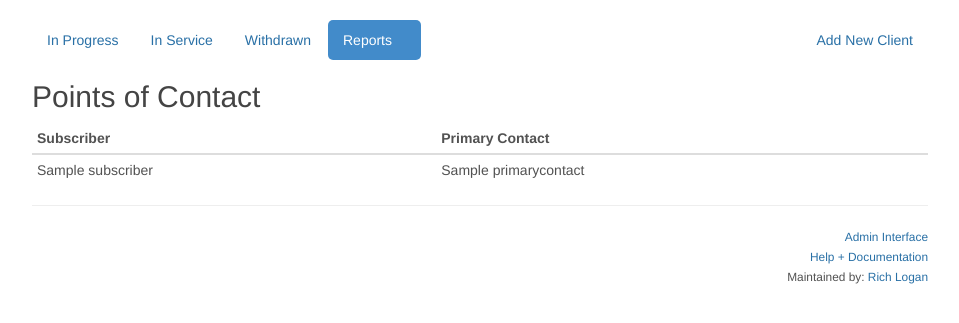
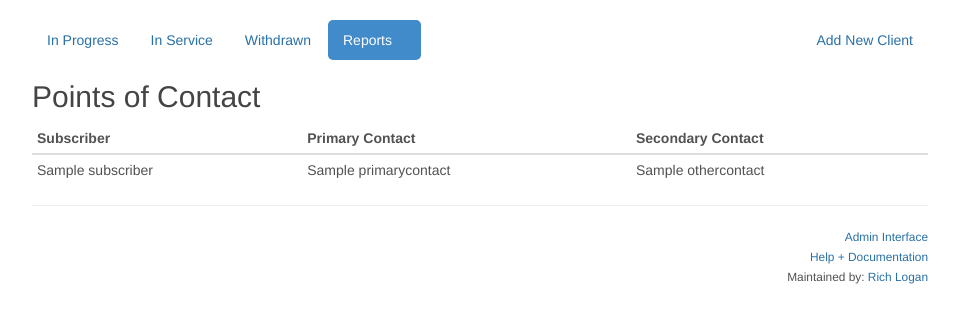
Before and after one commit to chochoa/NetworkServicesDashboard, a Flask app: template networkServicesDashboard/templates/corporateNetwork/dmz/contacts.html in a window 1280 px wide. Shown: the part 185-508 px from the top of the page, without its empty margins (160-1119 px from the left). Run offline with Flask 2, Linux system fonts and the light colour scheme; the template is opened without the code that fills it: most values are stand-ins (such as "Sample title", 1, 10 or a date in 2020); parts of the project's set-up code (start-up, migrations or seed data) failed here and were passed over; some libraries are stand-ins or nearby versions.

Commit message:
adding secondary contacts to contact report

```diff
--- a/networkServicesDashboard/templates/corporateNetwork/dmz/contacts.html
+++ b/networkServicesDashboard/templates/corporateNetwork/dmz/contacts.html
@@ -34,6 +34,7 @@
 			<tr>
 				<th>Subscriber</th>
 				<th>Primary Contact</th>
+				<th>Secondary Contact</th>
 			</tr>
 		</thead>
 		<tbody>
@@ -41,6 +42,7 @@
 				<tr>
 					<td>{{client.subscriber}}</td>
 					<td>{{client.primarycontact}}</td>
+					<td>{{client.othercontact}}
 				</tr>
 			{% endfor %}
 		</tbody>
```
